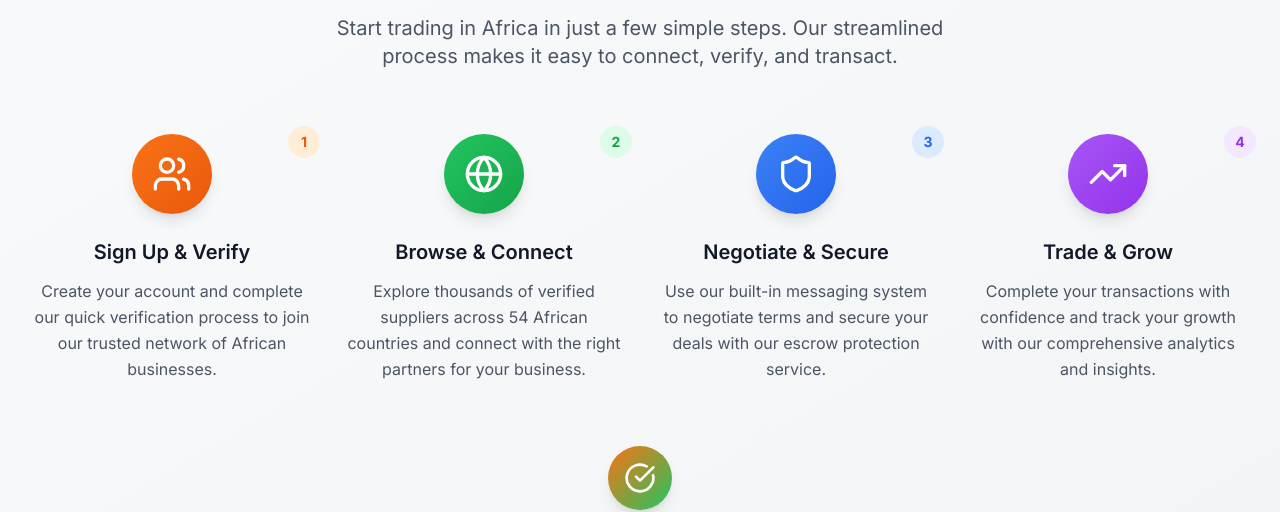
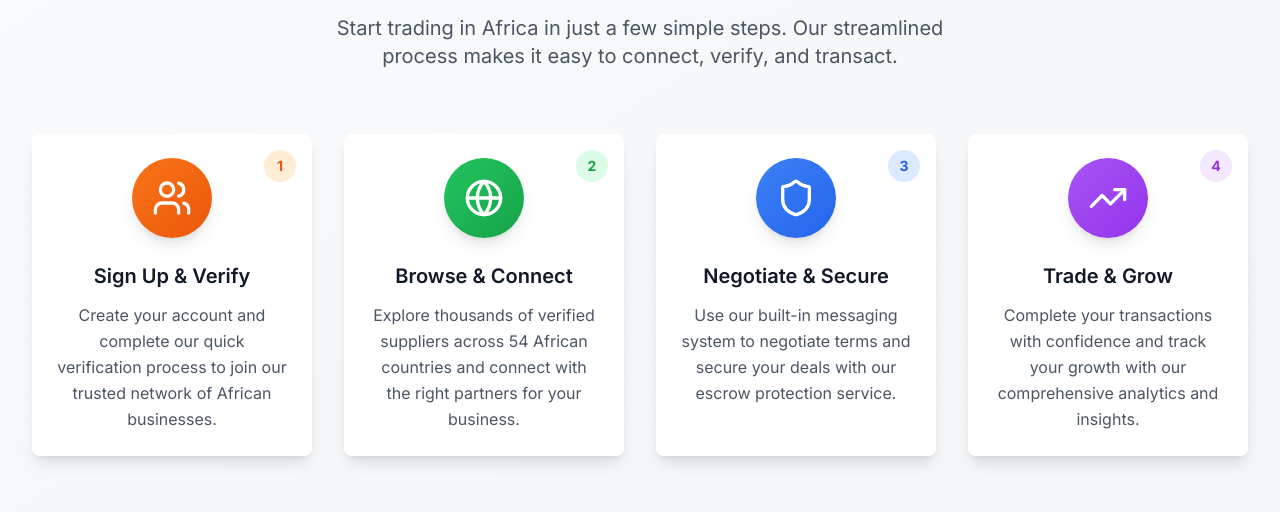
Before and after one commit to tradeafrika/platform-main, a Next.js app: page / in a window 1280 px wide. Shown: the part 1600-2112 px from the top of the page. Built offline with nearby package versions, Linux system fonts and the light colour scheme.

Commit message:
created cards for how it works section

```diff
--- a/app/page.tsx
+++ b/app/page.tsx
@@ -217,11 +217,10 @@ export default function HomePage() {
 
                     <div className="relative">
                         {/* Connection Line */}
-                        {/* <div className="hidden lg:block absolute top-1/2 left-0 right-0 h-0.5 bg-gradient-to-r from-orange-500 via-green-500 to-blue-500 transform -translate-y-1/2 z-0"></div> */}
 
                         <div className="grid md:grid-cols-2 lg:grid-cols-4 gap-8 relative z-10">
                             {/* Step 1 */}
-                            <div className="text-center group">
+                            <div className="text-center group shadow-lg hover:shadow-xl transition-shadow duration-300 rounded-lg p-6 bg-white">
                                 <div className="relative mb-6">
                                     <div className="w-20 h-20 mx-auto bg-gradient-to-br from-orange-500 to-orange-600 rounded-full flex items-center justify-center shadow-lg transform group-hover:scale-110 transition-transform duration-300">
                                         <Users className="h-10 w-10 text-white" />
@@ -239,7 +238,7 @@ export default function HomePage() {
                             </div>
 
                             {/* Step 2 */}
-                            <div className="text-center group">
+                            <div className="text-center group shadow-lg hover:shadow-xl transition-shadow duration-300 rounded-lg p-6 bg-white">
                                 <div className="relative mb-6">
                                     <div className="w-20 h-20 mx-auto bg-gradient-to-br from-green-500 to-green-600 rounded-full flex items-center justify-center shadow-lg transform group-hover:scale-110 transition-transform duration-300">
                                         <Globe className="h-10 w-10 text-white" />
@@ -257,7 +256,7 @@ export default function HomePage() {
                             </div>
 
                             {/* Step 3 */}
-                            <div className="text-center group">
+                            <div className="text-center group shadow-lg hover:shadow-xl transition-shadow duration-300 rounded-lg p-6 bg-white">
                                 <div className="relative mb-6">
                                     <div className="w-20 h-20 mx-auto bg-gradient-to-br from-blue-500 to-blue-600 rounded-full flex items-center justify-center shadow-lg transform group-hover:scale-110 transition-transform duration-300">
                                         <Shield className="h-10 w-10 text-white" />
@@ -275,7 +274,7 @@ export default function HomePage() {
                             </div>
 
                             {/* Step 4 */}
-                            <div className="text-center group">
+                            <div className="text-center group shadow-lg hover:shadow-xl transition-shadow duration-300 rounded-lg p-6 bg-white">
                                 <div className="relative mb-6">
                                     <div className="w-20 h-20 mx-auto bg-gradient-to-br from-purple-500 to-purple-600 rounded-full flex items-center justify-center shadow-lg transform group-hover:scale-110 transition-transform duration-300">
                                         <TrendingUp className="h-10 w-10 text-white" />
```
